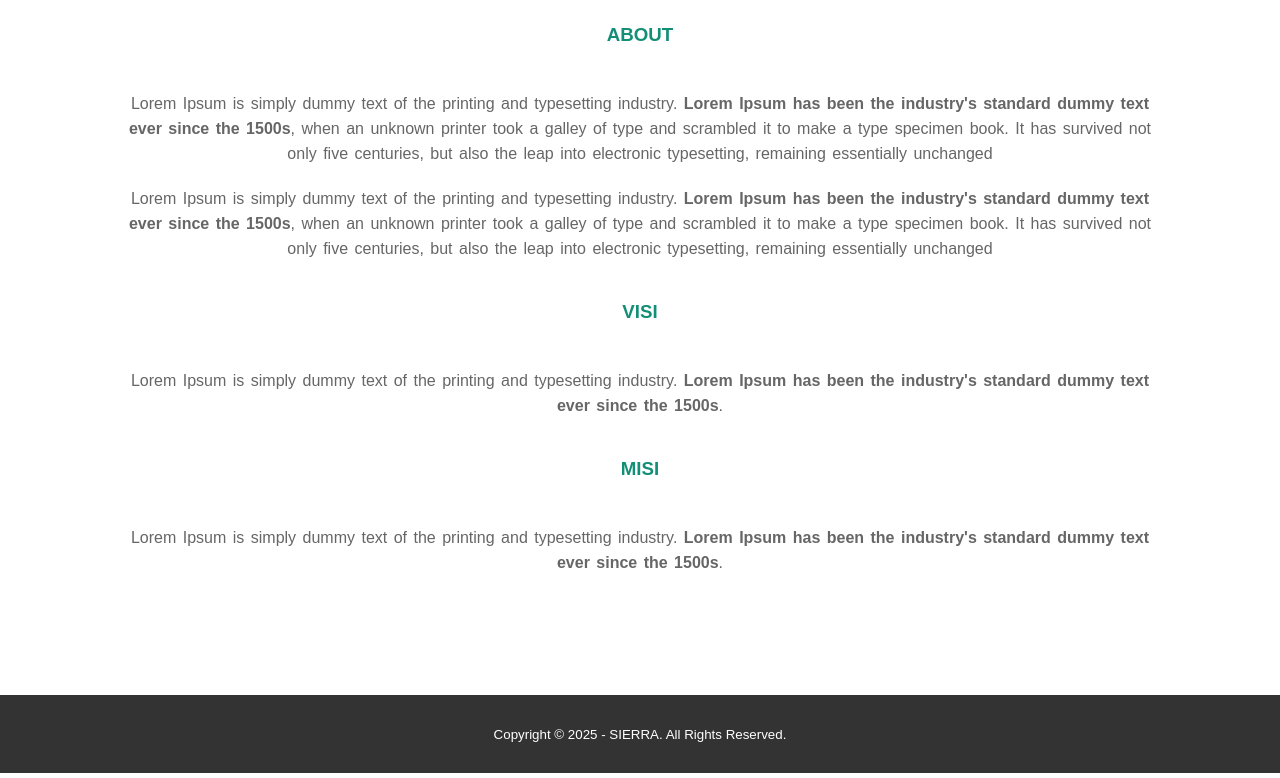
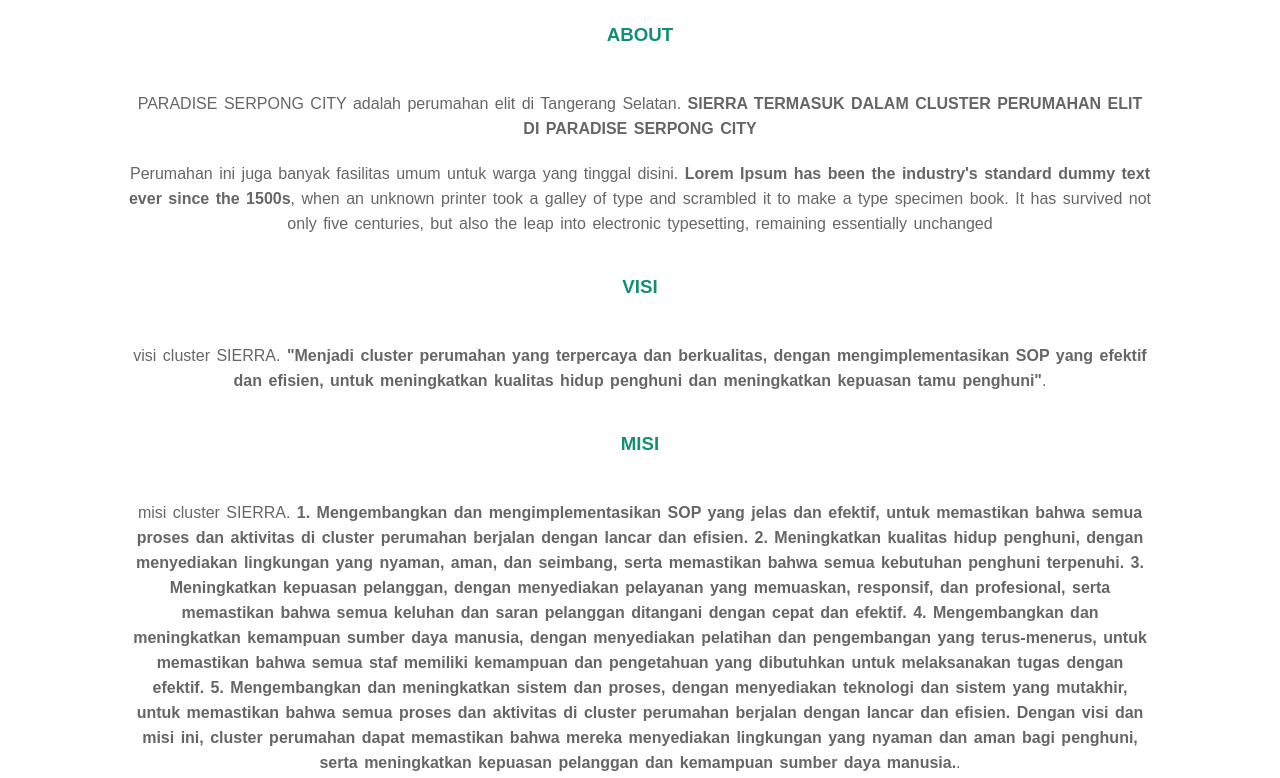
Before and after one commit to Joys-art/Web-Cluster, a plain HTML site: page about.html in a window 1280 px wide. Shown: the part 947-1725 px from the top of the page. Drawn offline with nearby package versions, Linux system fonts and the light colour scheme.

Commit message:
Update about.html

```diff
--- a/about.html
+++ b/about.html
@@ -48,12 +48,18 @@
 		<div class="container">
 			<img src="img/banner.jpg" width="100%">
 			<h3>ABOUT</h3>
-			<p>Lorem Ipsum is simply dummy text of the printing and typesetting industry. <strong>Lorem Ipsum has been the industry's standard dummy text ever since the 1500s</strong>, when an unknown printer took a galley of type and scrambled it to make a type specimen book. It has survived not only five centuries, but also the leap into electronic typesetting, remaining essentially unchanged</p>
-			<p>Lorem Ipsum is simply dummy text of the printing and typesetting industry. <strong>Lorem Ipsum has been the industry's standard dummy text ever since the 1500s</strong>, when an unknown printer took a galley of type and scrambled it to make a type specimen book. It has survived not only five centuries, but also the leap into electronic typesetting, remaining essentially unchanged</p>
+			<p>PARADISE SERPONG CITY adalah perumahan elit di Tangerang Selatan. <strong>SIERRA TERMASUK DALAM CLUSTER PERUMAHAN ELIT DI PARADISE SERPONG CITY</strong> </p>
+			<p>Perumahan ini juga banyak fasilitas umum untuk warga yang tinggal disini. <strong>Lorem Ipsum has been the industry's standard dummy text ever since the 1500s</strong>, when an unknown printer took a galley of type and scrambled it to make a type specimen book. It has survived not only five centuries, but also the leap into electronic typesetting, remaining essentially unchanged</p>
 			<h3>VISI</h3>
-			<p>Lorem Ipsum is simply dummy text of the printing and typesetting industry. <strong>Lorem Ipsum has been the industry's standard dummy text ever since the 1500s</strong>.</p>
+			<p>visi cluster SIERRA. <strong>"Menjadi cluster perumahan yang terpercaya dan berkualitas, dengan mengimplementasikan SOP yang efektif dan efisien, untuk meningkatkan kualitas hidup penghuni dan meningkatkan kepuasan tamu penghuni"</strong>.</p>
 			<h3>MISI</h3>
-			<p>Lorem Ipsum is simply dummy text of the printing and typesetting industry. <strong>Lorem Ipsum has been the industry's standard dummy text ever since the 1500s</strong>.</p>
+			<p>misi cluster SIERRA. <strong>1. Mengembangkan dan mengimplementasikan SOP yang jelas dan efektif, untuk memastikan bahwa semua proses dan aktivitas di cluster perumahan berjalan dengan lancar dan efisien.
+2. Meningkatkan kualitas hidup penghuni, dengan menyediakan lingkungan yang nyaman, aman, dan seimbang, serta memastikan bahwa semua kebutuhan penghuni terpenuhi.
+3. Meningkatkan kepuasan pelanggan, dengan menyediakan pelayanan yang memuaskan, responsif, dan profesional, serta memastikan bahwa semua keluhan dan saran pelanggan ditangani dengan cepat dan efektif.
+4. Mengembangkan dan meningkatkan kemampuan sumber daya manusia, dengan menyediakan pelatihan dan pengembangan yang terus-menerus, untuk memastikan bahwa semua staf memiliki kemampuan dan pengetahuan yang dibutuhkan untuk melaksanakan tugas dengan efektif.
+5. Mengembangkan dan meningkatkan sistem dan proses, dengan menyediakan teknologi dan sistem yang mutakhir, untuk memastikan bahwa semua proses dan aktivitas di cluster perumahan berjalan dengan lancar dan efisien.
+
+Dengan visi dan misi ini, cluster perumahan dapat memastikan bahwa mereka menyediakan lingkungan yang nyaman dan aman bagi penghuni, serta meningkatkan kepuasan pelanggan dan kemampuan sumber daya manusia.</strong>.</p>
 		</div>
 	</section>
 
```
